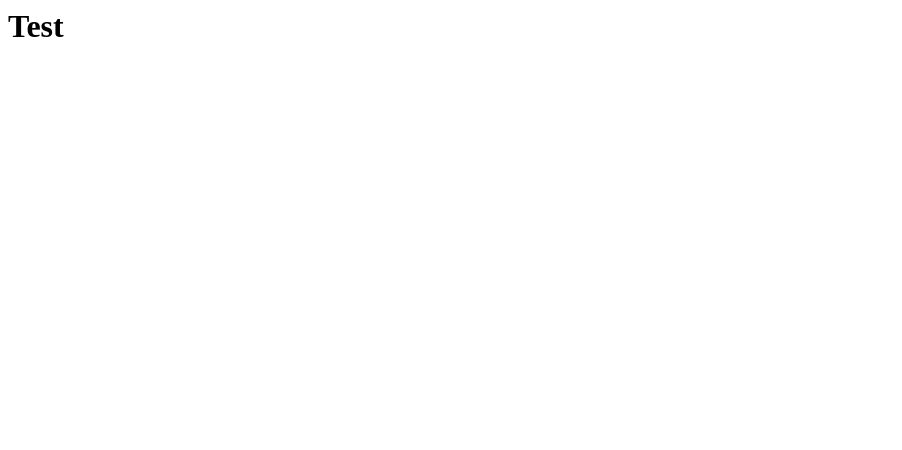
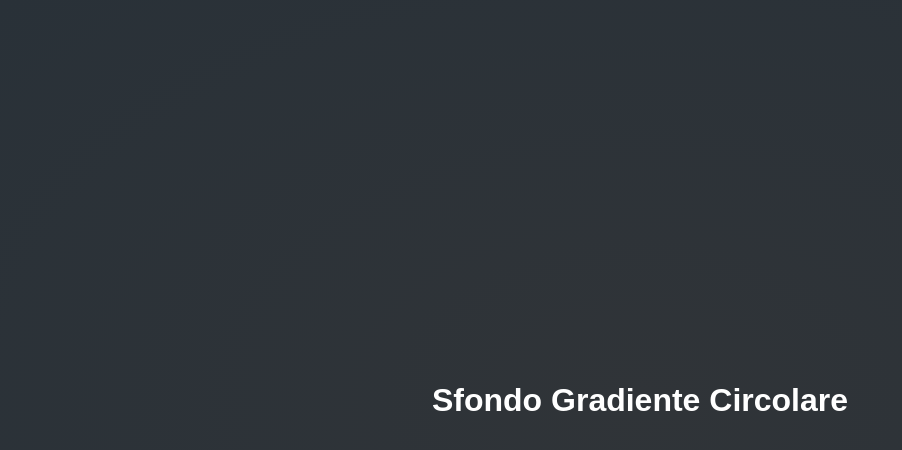
Before and after one commit to GraviWaves/ChatGPT_Prompts, a plain HTML site: page index.html in a window 1280 px wide. Shown: the whole page, without its empty margins (0-902 px from the left). Drawn offline with Linux system fonts and the light colour scheme.

Commit message:
add new index

```diff
--- a/index.html
+++ b/index.html
@@ -1,11 +1,30 @@
-<htlml lang="en">
-    <head>
-        <meta charset="utf-8" />
-        <meta name="viewport" content="width=device-width, initial-scale=1.0" />
-        <title>Chat GPT Prompts Page</title>
-    </head>
+<!DOCTYPE html>
+<html lang="en">
+<head>
+    <meta charset="UTF-8">
+    <meta name="viewport" content="width=device-width, initial-scale=1.0">
+    <title>Sfondo Gradiente Circolare</title>
+    <style>
+        body {
+            margin: 0;
+            padding: 0;
+            height: 100vh;
+            background: radial-gradient(#303438, #293138);
+            background-size: cover;
+            background-position: center;
+            font-family: Arial, sans-serif;
+            color: #fff;
+            display: flex;
+            justify-content: center;
+            align-items: center;
+        }
 
-    <body>
-        <h1>Test</h1>
-    </body>
-</htlml>
+        h1 {
+            font-size: 2em;
+        }
+    </style>
+</head>
+<body>
+    <h1>Sfondo Gradiente Circolare</h1>
+</body>
+</html>
```
Also changed, not shown: Templates/GenerateProgrammingNamesEn.txt (added), Templates/GenerateProgrammingNamesJp.txt (added).
